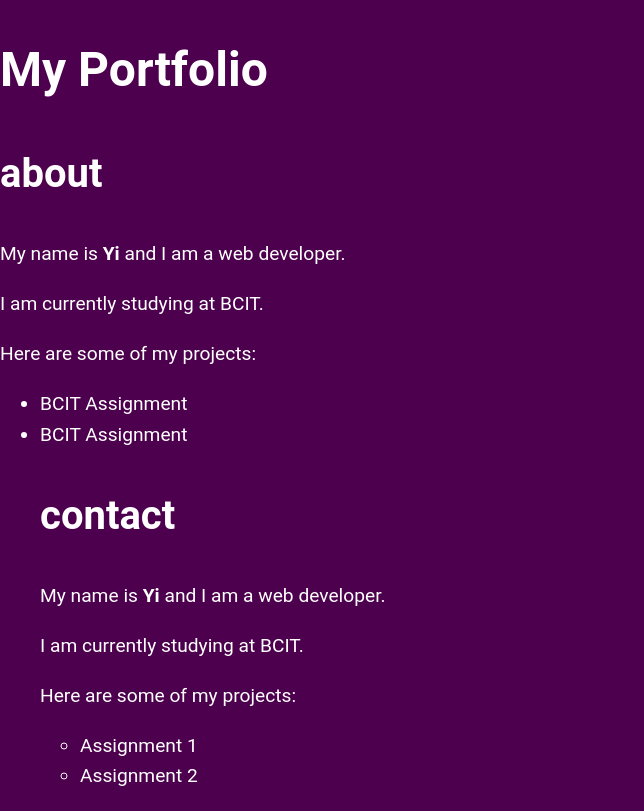
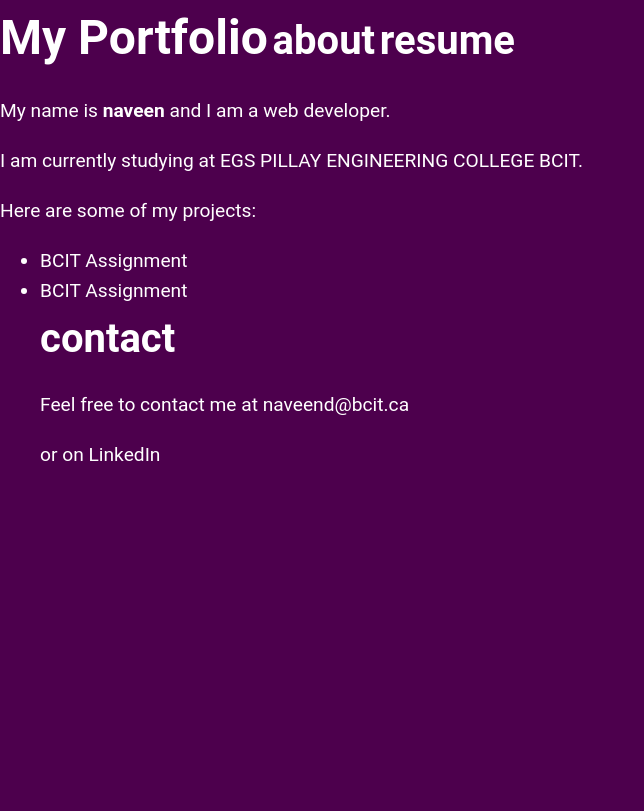
Before and after one commit to naveend069/portfolio, a plain HTML site: page index.html in a window 1280 px wide. Shown: the whole page, without its empty margins (0-644 px from the left). Drawn offline with Linux system fonts and the light colour scheme.

Commit message:
linkedin url check

```diff
--- a/Source/style.css
+++ b/Source/style.css
@@ -23,6 +23,13 @@ a:hover{
 h1,h2,h3,h4,h5,h6{
     font-family: 'Roboto', sans-serif;
     color: white;
+    display: inline;
+    margin: 0;
+
+}
+
+h1{
+    font-size: 4rem;
 }
 
 h1{
--- a/index.html
+++ b/index.html
@@ -9,20 +9,19 @@
 <body>
     <h1>My Portfolio</h1>
     <h2>about</h2>
-    <p>My name is <strong>Yi</strong> and I am a web developer.</p>
-    <p>I am currently studying at <a href="https://www.bcit.ca/">BCIT</a>.</p>
+    <h2>resume</h2>
+
+    <p>My name is <strong>naveen</strong> and I am a web developer.</p>
+    <p>I am currently studying at EGS PILLAY ENGINEERING COLLEGE <a href="https://www.bcit.ca/">BCIT</a>.</p>
     <p>Here are some of my projects:</p>
     <ul>
         <li><a href="https://github.com/yi-chen-1/BCIT-Ass">BCIT Assignment</a></li>
         <li><a href="https://github.com/yi-chen-1/BCIT-Ass">BCIT Assignment</a></li>
     <h2>contact</h2>
 
-    <p>My name is <strong>Yi</strong> and I am a web developer.</p>
-    <p>I am currently studying at <a href="https://www.bcit.ca/">BCIT</a>.</p>
-    <p>Here are some of my projects:</p>
-    <ul>
-        <li><a href="https://github.com/yi-chen-1/BCIT-Assignment-1">Assignment 1</a></li>
-        <li><a href="https://github.com/yi-chen-1/BCIT-Assignment-2">Assignment 2</a></li>
-    </ul>
+    <p>Feel free to contact me at <a href="mailto:naveend@bcit.ca">naveend@bcit.ca</a></p>
+    <p>or on <a href="www.linkedin.com/in/naveend2005">LinkedIn</a></p>
 </body>
+
+
 </html>
```
